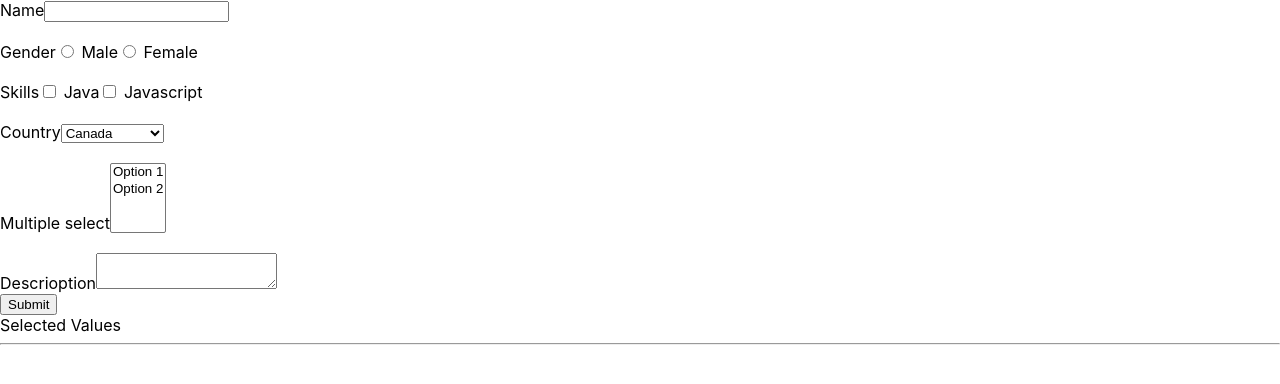
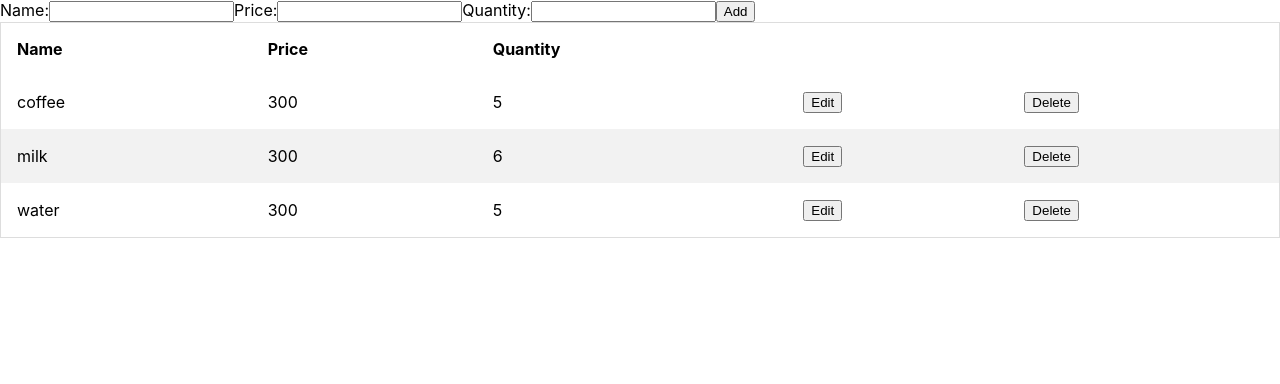
Before and after one commit to SaiSoeSan/wap-react, a React (Create React App) app in the folder demo/: page / in a window 1280 px wide. Shown: the top 384 px of the page. Built offline with nearby package versions, Linux system fonts and the light colour scheme.

Commit message:
Assignment 3

```diff
--- /dev/null
+++ b/demo/src/Assignment2.js
@@ -0,0 +1,89 @@
+import { useState } from "react"
+
+export const Assignment2 = () => {
+
+    const [leftOptions,setLeftOptions] = useState(['rose','lilly','daffodil']);
+    const [selectedLeftOptions,setSelectedLeftOptions] = useState([])
+
+
+    const [rightOptions,setRightOptions] = useState([]);
+    const [selectedRightOptions,setSelectedRightOptions] = useState([])
+
+
+    const handleLeftOption = (event) => {
+        const options = event.target.selectedOptions;
+        let values = [];
+        for(let ele of options){
+            values.push(ele.value)
+        }
+        setSelectedLeftOptions(values);
+    }
+
+    const handleRightOption = (event) => {
+        const options = event.target.selectedOptions;
+        let values = [];
+        for(let ele of options){
+            values.push(ele.value)
+        }
+        setSelectedRightOptions(values);
+    }
+
+    const moveRight = (event) => {
+        setRightOptions([...rightOptions,...selectedLeftOptions]);
+        setLeftOptions(leftOptions.filter(value => !selectedLeftOptions.includes(value)))
+        setSelectedLeftOptions([])
+        setSelectedRightOptions([...selectedRightOptions,...selectedLeftOptions])
+    }
+
+    const moveAllRight = (event) => {
+        setRightOptions([...rightOptions,...leftOptions]);
+        setLeftOptions([])
+        setSelectedLeftOptions([])
+        setSelectedRightOptions([...selectedRightOptions,...leftOptions])
+    }
+
+    const moveLeft = (event) => {
+        setLeftOptions([...leftOptions,...selectedRightOptions]);
+        setRightOptions(rightOptions.filter(value => !selectedRightOptions.includes(value)))
+        setSelectedRightOptions([])
+        setSelectedLeftOptions([...selectedLeftOptions,...selectedRightOptions])
+    }
+
+    const moveAllLeft = (event) => {
+        setLeftOptions([...leftOptions,...rightOptions]);
+        setRightOptions([])
+        setSelectedRightOptions([])
+        setSelectedLeftOptions([...selectedLeftOptions,...rightOptions])
+    }
+
+
+    return (
+        <div style={{display:"flex",justifyContent:"space-around"}}>
+            <div>
+                <select style={{width:"50px"}} multiple name="" value={selectedLeftOptions} onChange={handleLeftOption}>
+                    {
+                        leftOptions.map((option,index) => (
+                            <option key={index} value={option}>{option}</option>
+                        ))
+                    }
+                </select>
+            </div>
+            <div>
+                <div><button onClick={moveRight}>&gt;</button></div>
+                <div><button onClick={moveAllRight}>&gt;&gt;</button></div>
+                <div><button onClick={moveLeft}>&lt;</button></div>
+                <div><button onClick={moveAllLeft}>&lt;&lt;</button></div>
+            </div>
+
+            <div>
+                <select multiple name="" id="" value={selectedRightOptions} style={{width:"50px"}} onChange={handleRightOption}>
+                    {
+                        rightOptions.map((option,index) => (
+                            <option key={index} value={option}>{option}</option>
+                        ))
+                    }
+                </select>
+            </div>
+        </div>
+    )
+}
--- a/demo/src/Assignment3.js
+++ b/demo/src/Assignment3.js
@@ -1,20 +1,92 @@
 import logo from './logo.svg';
 import './App.css';
+import { useState } from 'react';
 
 function Assignment3() {
+
+  const dumpyData = [
+    {
+      name : 'coffee',
+      price : 300,
+      quantity : 5
+    },
+    {
+      name : 'milk',
+      price : 300,
+      quantity : 6
+    },
+    {
+      name : 'water',
+      price : 300,
+      quantity : 5
+    },
+  ]
+
+
+  const [data,setData] = useState(dumpyData);
+  const [name,setName] = useState('')
+  const [price,setPrice] = useState('')
+  const [quantity,setQuantity] = useState('')
+
+  const handleName = (event) => {
+    setName(event.target.value)
+  }
+
+  const handlePrice = (event) => {
+    setPrice(event.target.value)
+  }
+
+  const handleQuantity = (event) => {
+    setQuantity(event.target.value)
+  }
+
+  const handleAdd = () => {
+    const product =
+      {
+        name : name,
+        price : price,
+        quantity : quantity
+      }
+    setData([...data,product]);
+  }
+
+  const handleDelete = (index) => {
+    setData([...data].filter((item,key) => key !== index))
+  }
+
+  const handleEdit = (index) => {
+    const editedItem = [...data].filter((item,key) => key === index)[0];
+    setName(editedItem.name);
+    setPrice(editedItem.price)
+    setQuantity(editedItem.quantity)
+  }
+
   return (
     <div className="assignment3">
-     Name:<input type="text" id='itemName' />
-    Price:<input type="text" id='itemPrice' />
-    Quantity:<input type="text" id='itemQuantity' />
-    <button >Add</button>
+     Name:<input type="text" value={name} id='itemName' onChange={handleName} />
+    Price:<input type="text" value={price} id='itemPrice' onChange={handlePrice} />
+    Quantity:<input type="text" value={quantity} id='itemQuantity' onChange={handleQuantity} />
+    <button onClick={handleAdd}>Add</button>
     <table id='myTable'>
-        <tbody>
+        <thead>
           <tr>
               <th>Name</th>
               <th>Price</th>
               <th>Quantity</th>
           </tr>
+        </thead>
+        <tbody>
+          {
+            data.map((item,index) => (
+              <tr key={index}>
+                  <td>{item.name}</td>
+                  <td>{item.price}</td>
+                  <td>{item.quantity}</td>
+                  <td><button onClick={() => handleEdit(index)}>Edit</button></td>
+                  <td><button onClick={() => handleDelete(index)}>Delete</button></td>
+              </tr>
+            ))
+          }
         </tbody>
     </table>
     </div>
--- a/demo/src/index.js
+++ b/demo/src/index.js
@@ -4,13 +4,16 @@ import './index.css';
 import App from './App';
 import Assignment3 from './Assignment3';
 import Assignment1 from './Assignment1';
+// import { Assignment2 } from './Assignment2';
 import reportWebVitals from './reportWebVitals';
 
 const root = ReactDOM.createRoot(document.getElementById('root'));
 root.render(
   <React.StrictMode>
     {/* <App /> */}
-    <Assignment1/>
+    {/* <Assignment1/> */}
+    {/* <Assignment2/> */}
+    <Assignment3/>
   </React.StrictMode>
 );
 
```
